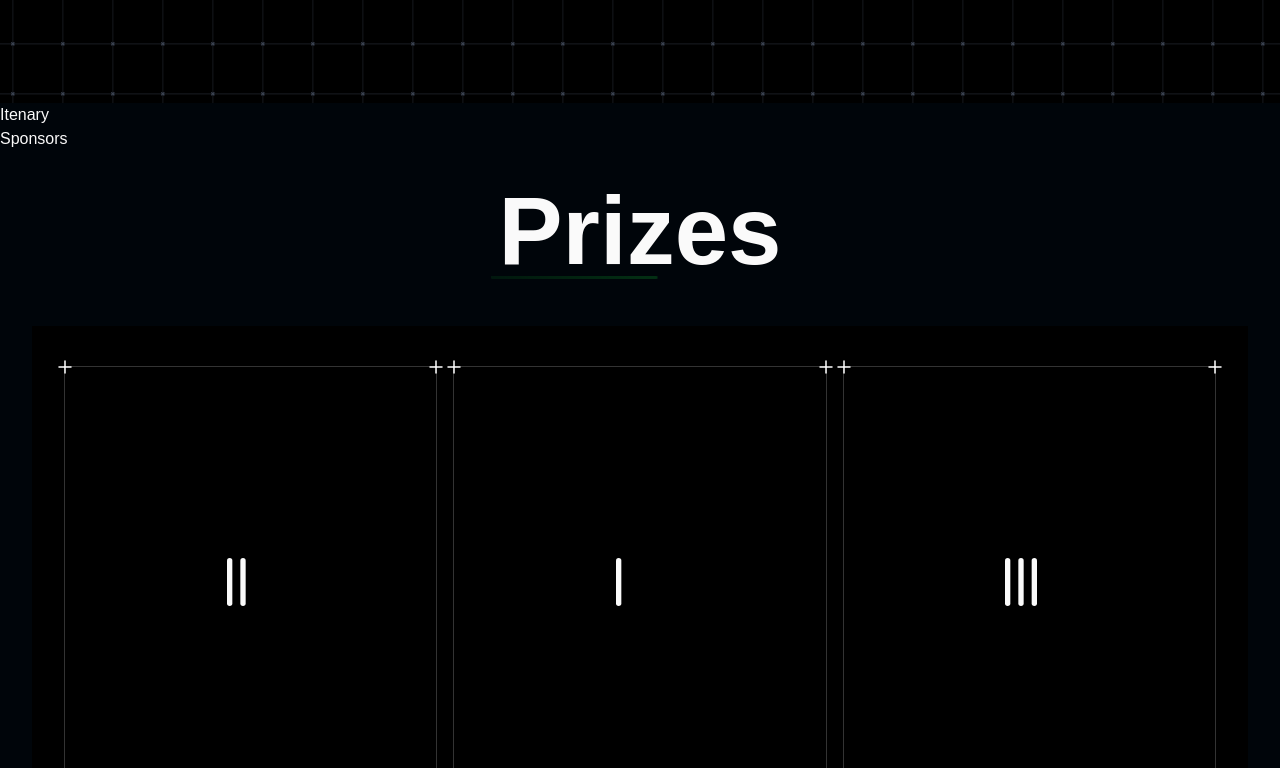
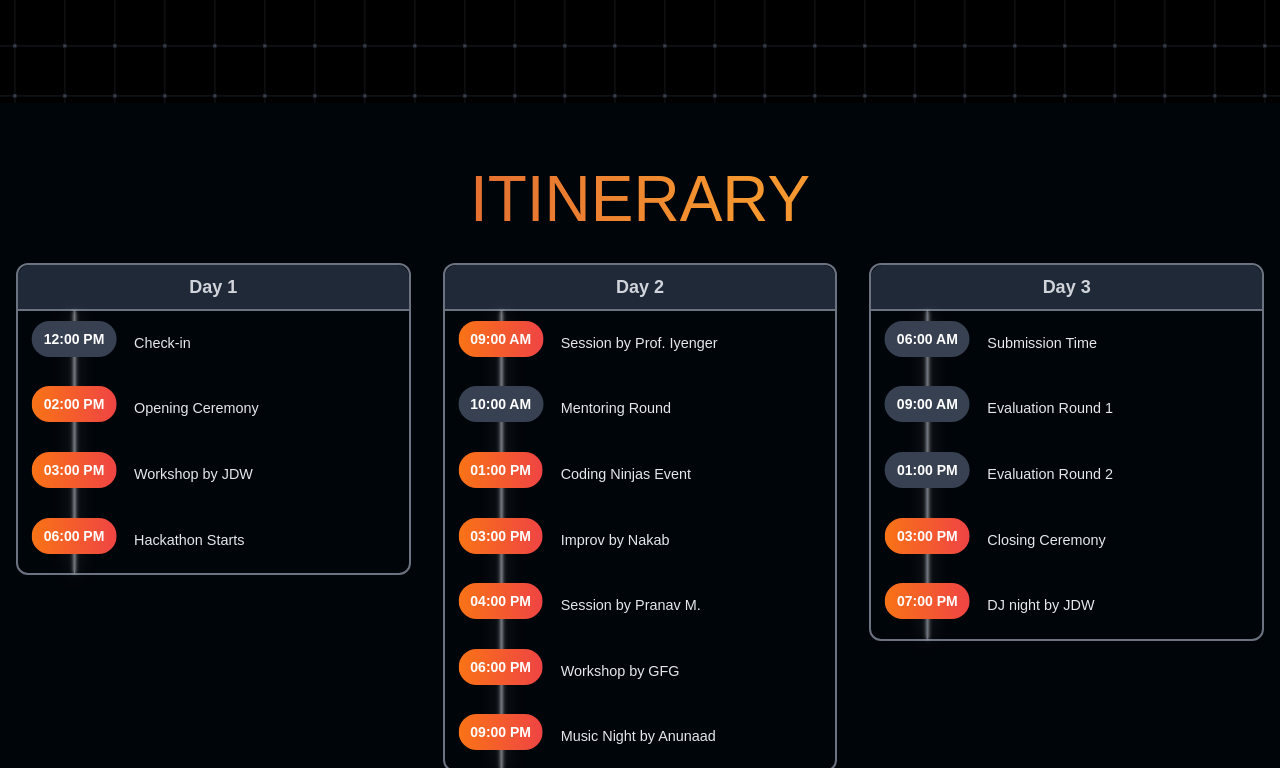
Before and after one commit to Priyanshujain22/hackjklu, a Next.js app: page / in a window 1280 px wide. Shown: the part 1612-2380 px from the top of the page. Built offline with nearby package versions, Linux system fonts and the light colour scheme; grey boxes are pictures that could not be loaded.

Commit message:
created itenary component

```diff
--- a/components/Itenary/Itenary.tsx
+++ b/components/Itenary/Itenary.tsx
@@ -1,10 +1,138 @@
-import React from 'react';
+"use client";
+
+import React from "react";
+import itineraryData from "../../data/itinerary.json";
 // import styles from "./Itenary.module.css";
 
+interface TimelineEvent {
+  time: string;
+  event: string;
+}
+
+
+interface ItineraryData {
+  day1Events: TimelineEvent[];
+  day2Events: TimelineEvent[];
+  day3Events: TimelineEvent[];
+}
+
 const Itenary = () => {
+  const { day1Events, day2Events, day3Events } = itineraryData as ItineraryData;
+
   return (
-    <div>Itenary</div>
+    <section>
+      <div
+        className={`mx-[1rem] my-[3rem] min-h-screen`}
+        id="itinerary-section"
+      >
+        <div className="container mx-auto">
+          <h1
+            className={`mb-4 text-center text-[2rem] md:text-[4rem]`}
+            style={{
+              backgroundImage:
+                "linear-gradient(90deg, #cf3a33 5.87%, #f6982f 59.11%)",
+              WebkitBackgroundClip: "text",
+              color: "transparent",
+            }}
+          >
+            ITINERARY
+          </h1>
+          <div className={`grid grid-cols-1 gap-8 md:grid-cols-3`}>
+            <div>
+              <div className="rounded-xl border-2 border-gray-500">
+                <h2 className="rounded-t-xl border-b-2 border-gray-500 bg-gray-800 px-4 py-2 text-center text-lg font-semibold text-gray-300">
+                  Day 1
+                </h2>
+                <Timeline
+                  events={day1Events}
+                  highlightEvents={[
+                    "Opening Ceremony",
+                    "Workshop by JDW",
+                    "Hackathon Starts",
+                    "Improv Event",
+                  ]}
+                />
+              </div>
+            </div>
+            <div>
+              <div className="rounded-xl border-2 border-gray-500">
+                <h2 className="rounded-t-xl border-b-2 border-gray-500 bg-gray-800 px-4 py-2 text-center text-lg font-semibold text-gray-300">
+                  Day 2
+                </h2>
+                <Timeline
+                  events={day2Events}
+                  highlightEvents={[
+                    "Coding Ninjas Event",
+                    "Session by Pranav M.",
+                    "Qawwali Night",
+                    "Session by Prof. Iyenger",
+                    "Improv by Nakab",
+                    "Workshop by GFG",
+                    "Music Night by Anunaad",
+                  ]}
+                />
+              </div>
+            </div>
+            <div>
+              <div className="rounded-xl border-2 border-gray-500">
+                <h2 className="rounded-t-xl border-b-2 border-gray-500 bg-gray-800 px-4 py-2 text-center text-lg font-semibold text-gray-300">
+                  Day 3
+                </h2>
+                <Timeline
+                  events={day3Events}
+                  highlightEvents={["DJ night by JDW", "Closing Ceremony", "Software Engineering Session"]}
+                />
+              </div>
+            </div>
+          </div>
+        </div>
+      </div>
+    </section>
   )
 }
 
+interface TimelineEvent {
+  time: string;
+  event: string;
+}
+
+interface TimelineProps {
+  events: TimelineEvent[];
+  highlightEvents?: string[];
+}
+
+const Timeline: React.FC<TimelineProps> = ({ events, highlightEvents }) => {
+  return (
+    <div className="relative ml-[3.5rem]">
+      <div
+        className="absolute left-0 h-full w-px bg-gray-500"
+        style={{
+          boxShadow:
+            "0px 0px 2.783px 0px #FFF, 0px 0px 5.566px 0px #FFF, 0px 0px 19.481px 0px #FFF",
+        }}
+      ></div>
+      <div className="flex flex-col items-start">
+        {events.map((event, index) => (
+          <div key={index} className="my-2.5 flex items-start">
+            <div
+              className={`absolute left-0 -translate-x-1/2 transform rounded-full bg-gray-700
+            px-3 py-2 text-sm font-semibold text-white ${highlightEvents && highlightEvents.includes(event.event)
+                  ? "bg-gradient-to-r from-orange-500 to-red-500 text-black"
+                  : ""
+                }`}
+            >
+              {event.time}
+            </div>
+            <div
+              className={`ml-[3rem] px-3 py-3 text-[0.9rem] text-gray-200`}
+            >
+              {event.event}
+            </div>
+          </div>
+        ))}
+      </div>
+    </div>
+  );
+};
+
 export default Itenary
```
